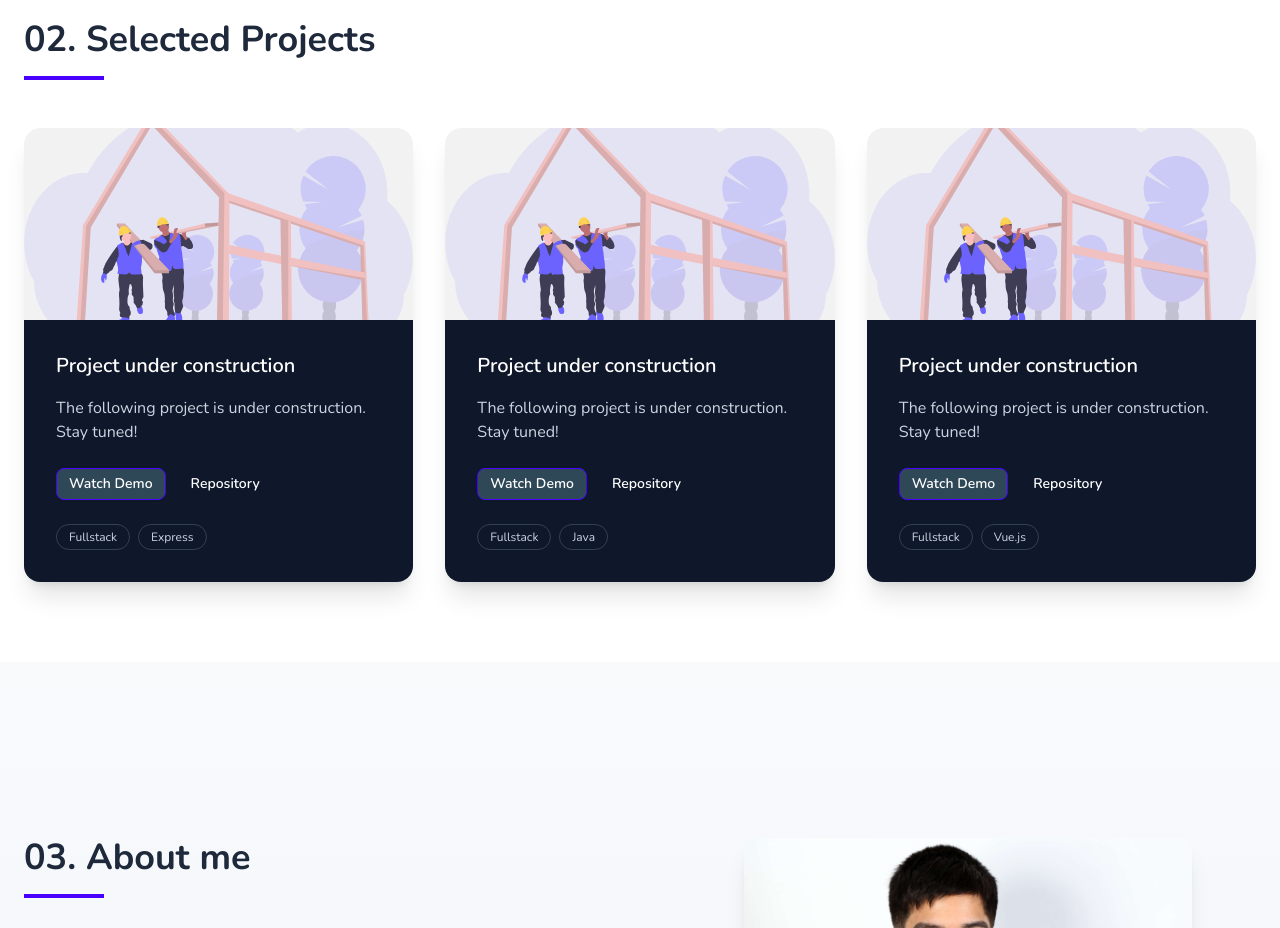
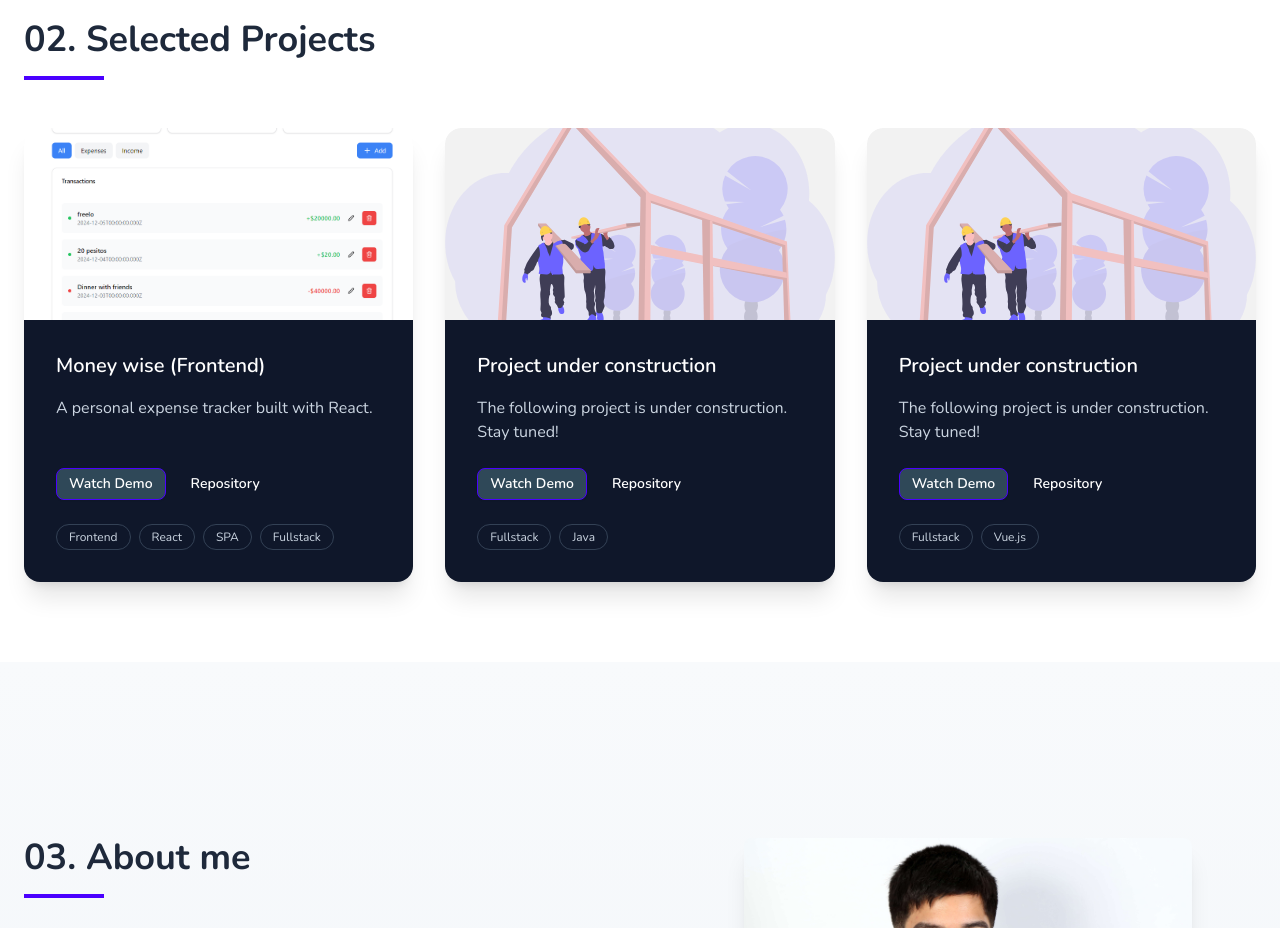
Before and after one commit to CruzFM/fernandocruz, a React (Create React App) app: page / in a window 1280 px wide. Shown: the part 860-1788 px from the top of the page. Built offline with nearby package versions, Linux system fonts and the light colour scheme.

Commit message:
New project added: money-wise frontend

```diff
--- a/src/components/Card.jsx
+++ b/src/components/Card.jsx
@@ -12,7 +12,7 @@ function Card({ project, index }) {
     >
       <figure className="relative h-48 bg-base-200">
         <img
-          src={underConstruction}
+          src={project.picture || underConstruction}
           alt="Project preview"
           className="w-full h-full object-cover"
         />
@@ -31,10 +31,10 @@ function Card({ project, index }) {
         <p className="text-slate-300 mb-4">{project.description}</p>
 
         <div className="card-actions justify-start gap-3">
-          <a href={project.demo} className="btn btn-primary btn-sm">
+          <a href={project.demo} target="_blank" rel="noreferrer" className="btn btn-primary btn-sm">
             Watch Demo
           </a>
-          <a href={project.repo} className="btn btn-ghost btn-sm text-white">
+          <a href={project.repo}  target="_blank" rel="noreferrer" className="btn btn-ghost btn-sm text-white">
             Repository
           </a>
         </div>
@@ -43,7 +43,7 @@ function Card({ project, index }) {
           {project.tags.map((tag) => (
             <span
               key={tag}
-              className="px-3 py-1 text-xs rounded-full border border-slate-700 text-slate-300"
+              className="px-3 py-1 text-xs rounded-full border border-slate-700 text-slate-300 flex items-center"
             >
               {tag}
             </span>
--- a/src/components/Projects.jsx
+++ b/src/components/Projects.jsx
@@ -1,15 +1,17 @@
 import { motion } from "motion/react";
+import moneyWiseFront from "../assets/moneyWiseFront.png";
 import Card from "./Card";
 
 function Projects() {
   const projects = [
     {
-      name: "Project under construction",
+      name: "Money wise (Frontend)",
       description:
-        "The following project is under construction. Stay tuned!",
-      demo: "#",
-      repo: "#",
-      tags: ["Fullstack", "Express"],
+        "A personal expense tracker built with React.",
+      demo: "https://money-wise-front.vercel.app/",
+      repo: "https://github.com/CruzFM/money-wise-front",
+      tags: ["Frontend", "React", "SPA", "Fullstack"],
+      picture: moneyWiseFront
     },
     {
       name: "Project under construction",
```
Also changed, not shown: src/assets/moneyWiseFront.png (added).
